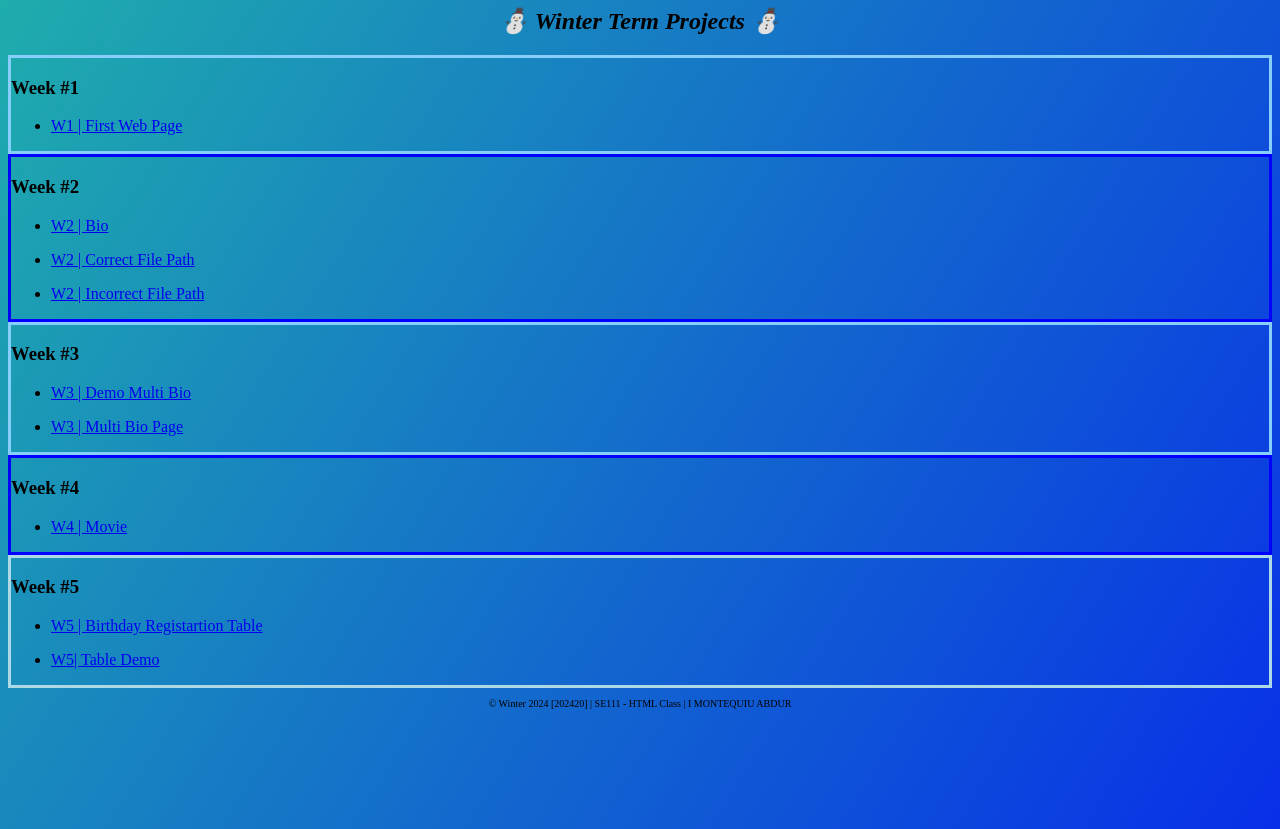
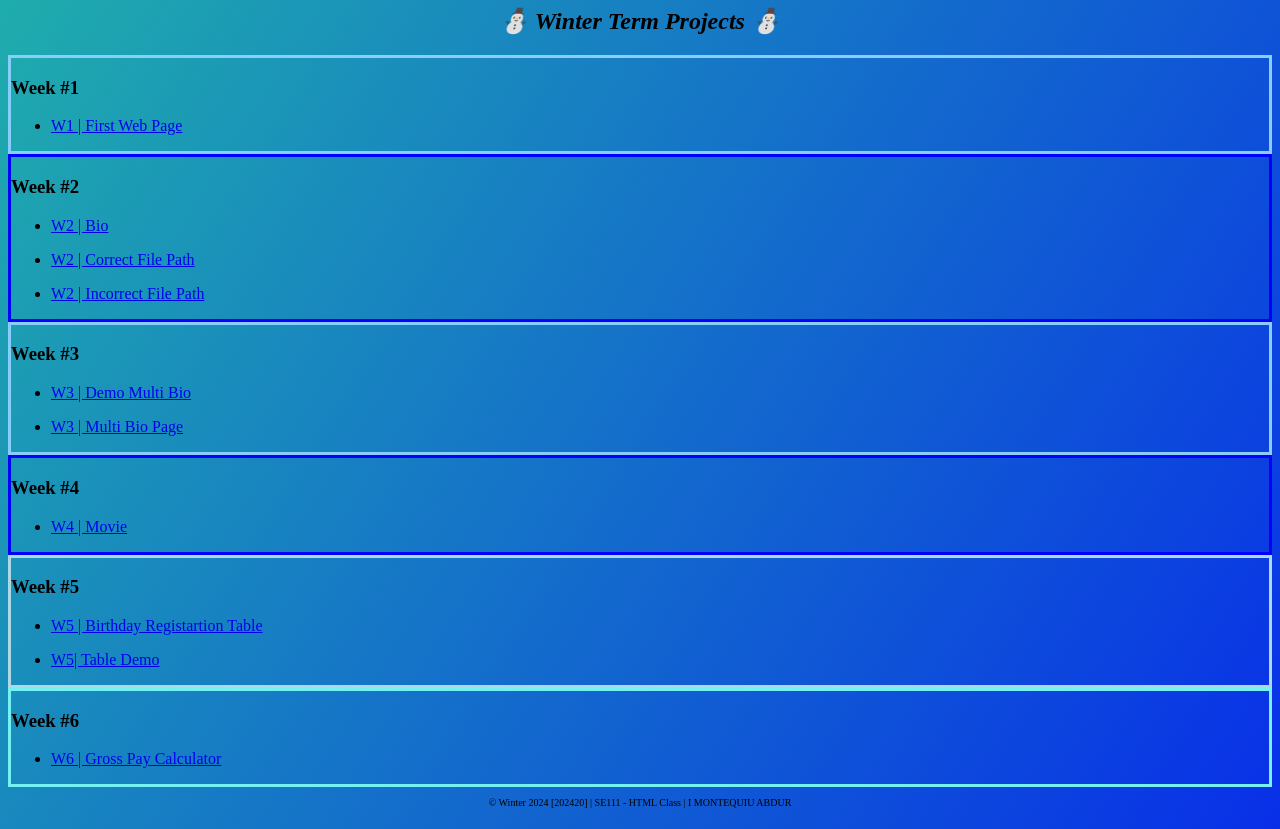
Before and after one commit to IdreesMon/SE11_202240, a plain HTML site: page index.html in a window 1280 px wide. Shown: the part 123-952 px from the top of the page. Drawn offline with Linux system fonts and the light colour scheme.

Commit message:
repo update

```diff
--- a/index.html
+++ b/index.html
@@ -116,6 +116,15 @@
         </ul>
 
     </div>
+    <div style="border: 3px solid rgb(117, 241, 241);" id="W2">
+        <h3> Week #6</h3>
+
+        <!--weekly unordered list of links-->
+        <ul>
+            <li><a href="week 6/index.html">W6 | Gross Pay Calculator</a></li>
+
+        </ul>
+    </div>
 
 
     <div id="footer">
```
Also changed, not shown: week 6/index.html (+1 -1 lines).
